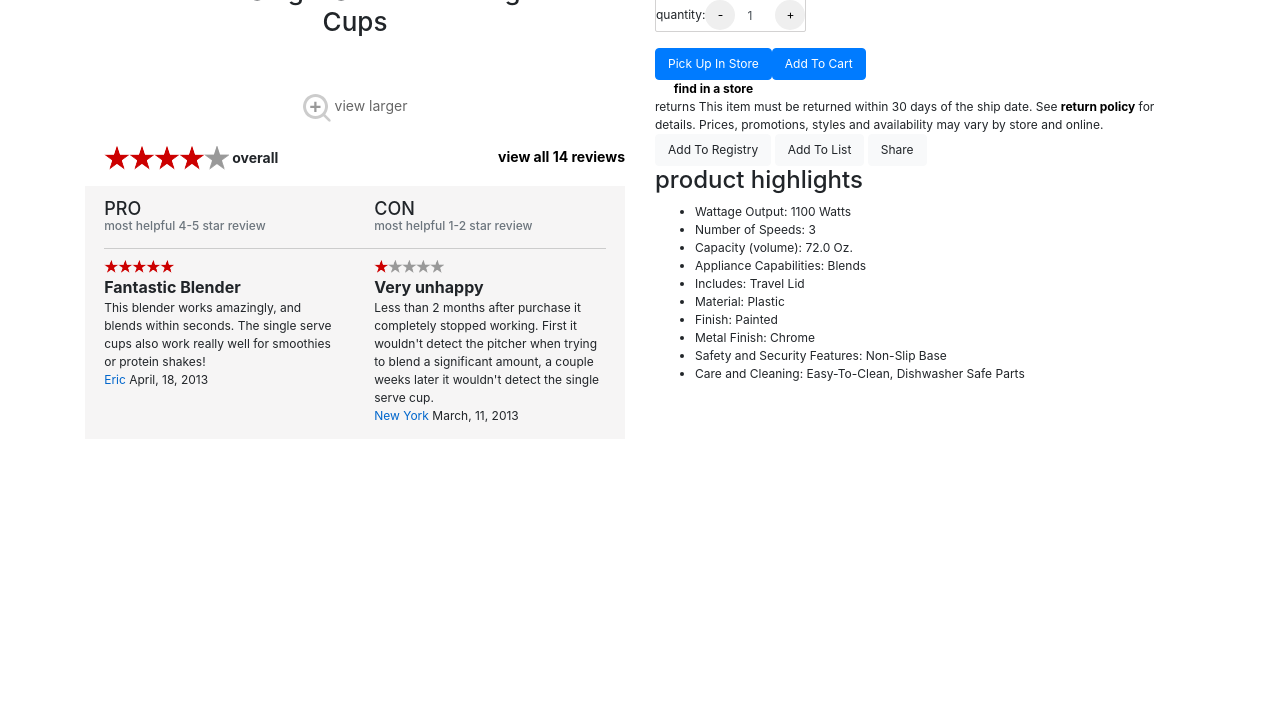
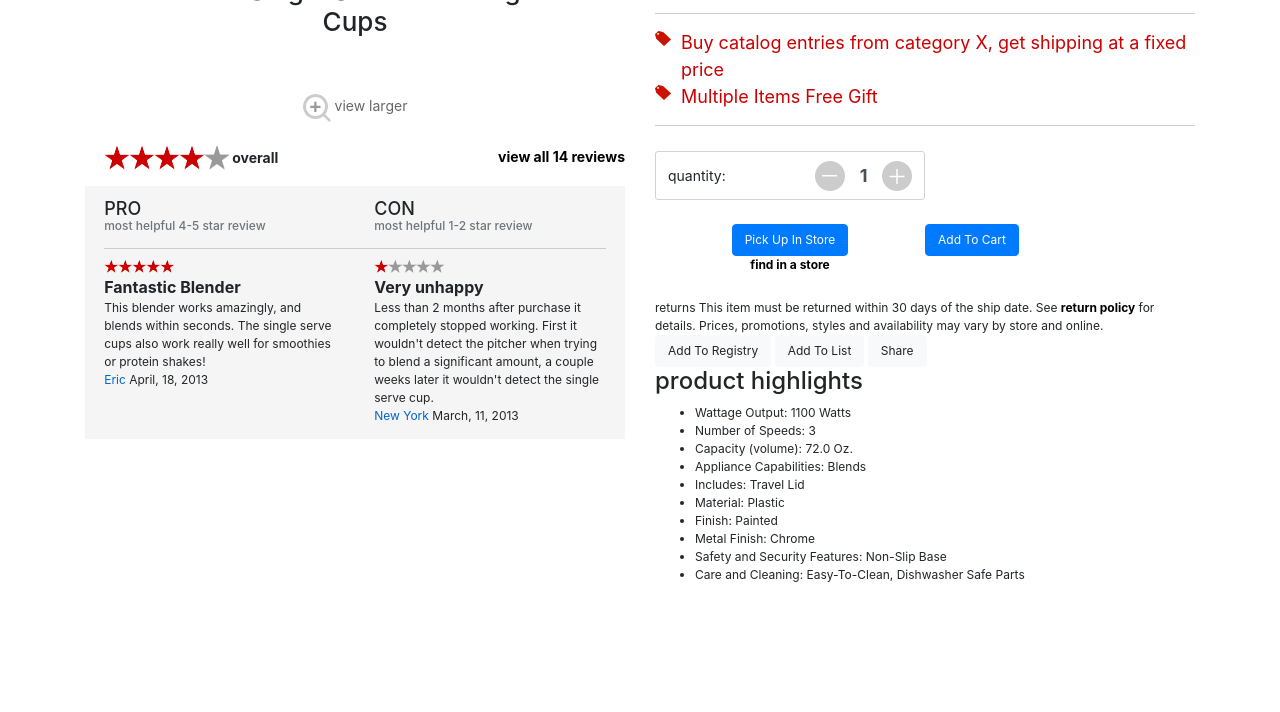
Before and after one commit to dustin-page/myRetailApp, a website built with webpack: page src/public/index.html in a window 1280 px wide. Shown: the part 88-800 px from the top of the page. Built offline with nearby package versions, Linux system fonts and the light colour scheme; some packages are replaced by stand-ins of ours; files whose address does not match are found by name; what angular-slick would draw is missing.

Commit message:
Code right column

```diff
--- a/src/app/views/product-details/product-details.scss
+++ b/src/app/views/product-details/product-details.scss
@@ -145,21 +145,80 @@
 
 
     }
-    .review-divider-line {
-        // border-bottom: 1px solid #cccccc;
-        // padding-bottom:20px;
+}
+
+.product-price {
+    font-size:30px;
+    font-weight: bold;
+}
+
+.product-price-text {
+    font-size:12px;
+}
+
+.product-promotions-container {
+    border-top:1px solid #ccc;
+    border-bottom: 1px solid #ccc;
+    padding:15px 0;
+}
+
+.product-promotions-image {
+    margin-right: 10px;
+}
+
+.product-promotions-text {
+    font-size:18px;
+    color: #cc0000;
+}
+
+.product-order-form-container {
+    padding:25px 0;
+
+    label {
+        font-size:14px;
     }
 }
 
-#product-carousel-container {}
+.input-quantity-container  {
+    border-radius:3px;
+    border: 1px solid #d3d2d2;
+    padding:3px 12px;
+    width:100%;
+    display:flex;
+    justify-content: space-between;
 
-.carousel-for {}
+    .btn-round {
+        background: none;
+        color: inherit;
+        border: none;
+        padding: 0;
+        font: inherit;
+        cursor: pointer;
+        outline: inherit;
+    }
+
+    input#inputQuantity {
+        font-weight: bold;
+        font-size:18px;
+        border: none;
+        width: 30px;
+        padding:0;
+        text-align: center;
+    }
+
+}
+
+
+
+
+
+
 
 .carousel-nav {
     width: 203px;
 }
 
-z .product-carousel-main-image {
+ .product-carousel-main-image {
     width: 400px;
 }
 
@@ -176,20 +235,3 @@ z .product-carousel-main-image {
         width: 14px;
     }
 }
-
-.input-quantity-container {
-    border-radius: 2px;
-    border: 1px solid #d3d2d2;
-}
-
-.btn-round {
-    border: none;
-    border-radius: 15px;
-    width: 30px;
-    height: 30px;
-}
-
-#inputQuantity {
-    border: none;
-    width: 40px;
-}
--- a/src/app/views/product-details/product-details.template.html
+++ b/src/app/views/product-details/product-details.template.html
@@ -17,7 +17,8 @@
                 </slick>
             </div>
             <div id="product-image-magnifier-container" class="text-center mb-3">
-                <a class="magnifier-link" href="#"><img src="../../../images/icon-zoom-in.png" alt=""> view larger</a>
+                <a class="magnifier-link" href="#">
+                    <img src="../../../images/icon-zoom-in.png" alt=""> view larger</a>
             </div>
             <div id="product-carousel-container" class="mb-4">
                 <slick class="carousel-nav mx-auto" init-onload="true" infinite="true" slides-to-show="3" slides-to-scroll="1" center-mode="true"
@@ -27,7 +28,7 @@
                     </div>
                 </slick>
             </div>
-            <div id="product-review-container" >
+            <div id="product-review-container">
                 <div class="row mb-3">
                     <div class="col-6 overall-review-container">
                         <div class="overall-review-stars-container">
@@ -122,36 +123,51 @@
 
         </div>
         <div class="col-md-6">
-            <div class="product-price-container">
+            <div class="product-price-container mb-4">
                 <span class="product-price">{{pd.product.Offers[0].OfferPrice[0].formattedPriceValue}}</span>
                 <span class="product-price-text">online price</span>
             </div>
             <div class="product-promotions-container">
-                <div class="product-promotion" ng-repeat="promotion in pd.product.Promotions track by $index">
-                    <img src="../../../images/icon-promo-tag.png" alt="">
-                    <span>{{promotion.promotionType}}</span>
+                <div class="row no-gutters product-promotion" ng-repeat="promotion in pd.product.Promotions track by $index">
+                    <div class="col-auto">
+                        <img class="product-promotions-image" src="../../../images/icon-promo-tag.png" alt="">
+                    </div>
+                    <div class="col">
+                        <span class="product-promotions-text">{{promotion.promotionType}}</span>
+                    </div>
                 </div>
             </div>
 
             <div class="product-order-form-container">
                 <form name="orderForm">
+
+                    <div class="row no-gutters">
+                        <div class="col mb-2">
                             <div class="form-group">
                                 <div class="form-inline">
                                     <div class="form-group input-quantity-container">
                                         <label for="inputQuantity">quantity: </label>
-                                <button class="btn-round btn-minus">-</button>
+                                        <div class="input-quantity-button-container">
+                                            <button class="btn-round btn-minus">
+                                                <img src="../../../images/btn-minus.png" alt="">
+                                            </button>
                                             <input type="text" class="form-control" id="inputQuantity" placeholder="" value="1">
-                                <button class="btn-round btn-plus">+</button>
+                                            <button class="btn-round btn-plus">
+                                                <img src="../../../images/btn-plus.png" alt="">
+                                            </button>
                                         </div>
                                     </div>
                                 </div>
-
-                    <div class="row no-gutters">
-                        <div class="col col-auto text-center">
+                            </div>
+                        </div>
+                        <div class="col"></div>
+                        <div class="w-100"></div>
+                        <div class="col text-center">
                             <button ng-if="pd.isAvailableInStore(pd.product.purchasingChannelCode)" type="button" class="btn btn-primary">Pick Up In Store</button>
-                            <br/><a class="btn-find-in-store" href="#">find in a store</a>
+                            <br/>
+                            <a class="btn-find-in-store" href="#">find in a store</a>
                         </div>
-                        <div class="col col-auto">
+                        <div class="col">
                             <button ng-if="pd.isAvailableOnline(pd.product.purchasingChannelCode)" type="button" class="btn btn-primary">Add To Cart</button>
                         </div>
                     </div>
```
Also changed, not shown: src/images/btn-minus.png (added), src/images/btn-plus.png (added). Lines whose indentation alone changed are shown as unchanged.
